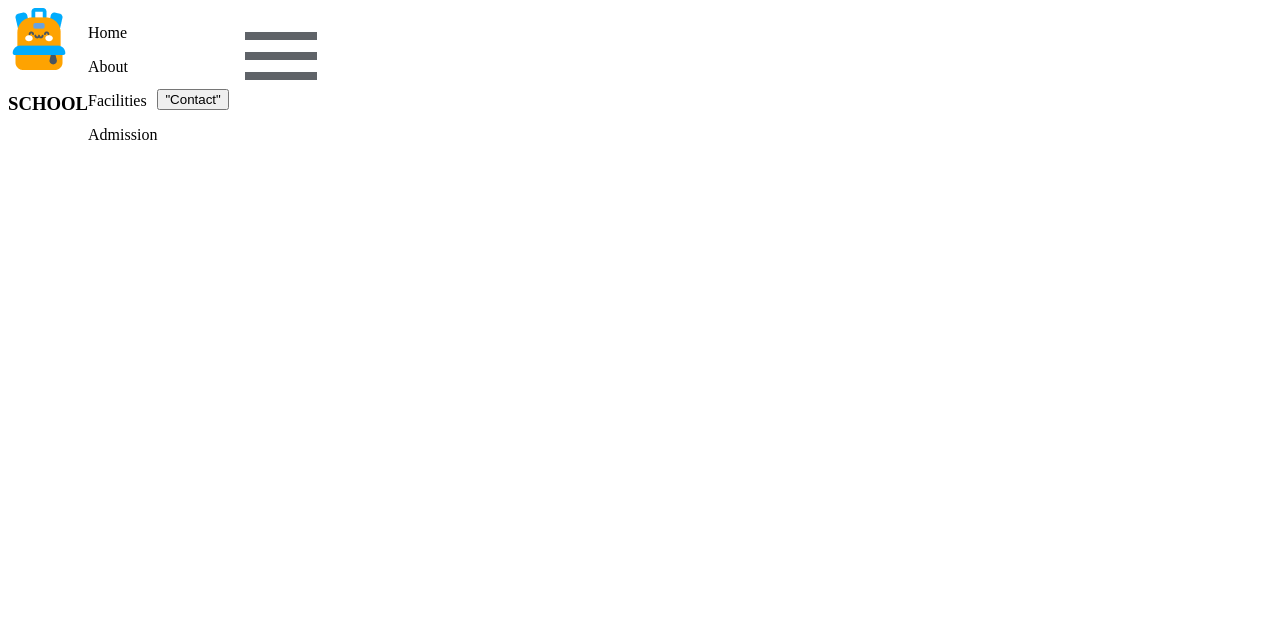
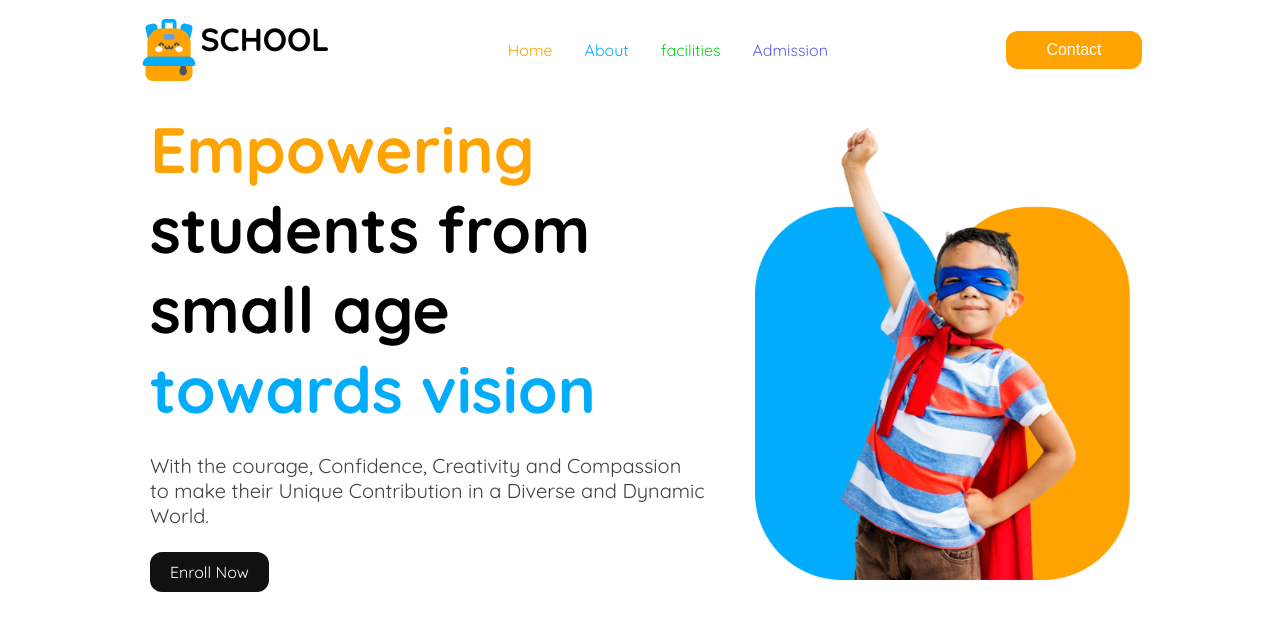
Before and after one commit to jamimaafroz/Assignment02, a plain HTML site: page index.html in a window 1280 px wide. Drawn offline with Linux system fonts and the light colour scheme.

Commit message:
responsive

```diff
--- a/index.html
+++ b/index.html
@@ -8,23 +8,37 @@
   </head>
   <body>
     <div class="navbar">
-      <div class="nav-img">
-        <div class="navlogo">
-          <img src="assets/logo.png" alt="" />
-        </div>
-        <div class="navscl">
-          <h3>SCHOOL</h3>
-        </div>
+      <div class="logo">
+        <img src="assets/logo.png" class="navlogo" />
+        <h3 id="school">SCHOOL</h3>
       </div>
-      <div class="navinfo">
-        <p>Home</p>
-        <p>About</p>
-        <p>Facilities</p>
-        <p>Admission</p>
+      <div class="nav-links">
+        <a href="" id="home">Home</a>
+        <a href="" id="about">About</a>
+        <a href="" id="facility">facilities</a>
+        <a href="" id="admission">Admission</a>
       </div>
-      <div class="navcontact">
-        <button>"Contact"</button>
-        <img src="assets/menu-icon.png" class="icon" />
+      <button class="contact-btn">Contact</button>
+      <img src="assets/menu-icon.png" class="navmenu" />
+    </div>
+    <div class="banner">
+      <div class="content">
+        <h3>
+          <span id="empower">Empowering</span> students from small age
+          <span id="vision">towards vision</span>
+        </h3>
+        <p>
+          With the courage, Confidence, Creativity and Compassion to make their
+          Unique Contribution in a Diverse and Dynamic World.
+        </p>
+        <button class="enroll">Enroll Now</button>
+      </div>
+      <div class="banner-img">
+        <img
+          src="assets/hero-kids.png"
+          alt="picture of a child "
+          class="hero-kids"
+        />
       </div>
     </div>
   </body>
--- a/style.css
+++ b/style.css
@@ -1,8 +1,199 @@
+@import url('https://fonts.googleapis.com/css2?family=Fira+Sans:ital,wght@0,100;0,200;0,300;0,400;0,500;0,600;0,700;0,800;0,900;1,100;1,200;1,300;1,400;1,500;1,600;1,700;1,800;1,900&family=Quicksand:wght@300..700&family=Roboto:ital,wght@0,100;0,300;0,400;0,500;0,700;0,900;1,100;1,300;1,400;1,500;1,700;1,900&display=swap');
+
 * {
-    margin: o;
+    margin: 0;
+    padding: 0;
     box-sizing: border-box;
 }
 
 .navbar {
     display: flex;
+    justify-content: space-evenly;
+    align-items: center;
+    max-width: 100%;
+    max-height: 100px;
+    gap: 10px;
+    padding: 20px 0;
+    font-family: "Quicksand", serif;
 }
+
+/* Logo design */
+.logo {
+    display: flex;
+    align-items: center;
+    background-color: #fff;
+    width: auto;
+}
+
+#school {
+    font-size: 32px;
+    text-align: left;
+}
+
+.navmenu {
+    display: none;
+}
+
+/* Navigation links */
+.nav-links {
+    display: flex;
+    justify-content: flex-start;
+    align-items: center;
+    gap: 32px;
+    padding: 30px;
+}
+
+.nav-links a {
+    color: inherit;
+    text-decoration: none;
+    font-size: 16px;
+    /* Added font size for consistency */
+}
+
+#home {
+    color: rgb(254, 163, 1);
+}
+
+#about {
+    color: rgb(1, 172, 253);
+}
+
+#facility {
+    color: rgb(5, 212, 23);
+}
+
+#admission {
+    color: rgb(93, 88, 239);
+}
+
+.nav-links a:hover {
+    text-decoration: underline;
+    /* Added hover effect */
+}
+
+.contact-btn {
+    padding: 10px 40px;
+    border: none;
+    border-radius: 12px;
+    font-size: 16px;
+    color: #fff;
+    background-color: rgb(254, 163, 1);
+}
+
+/* Responsive Design */
+@media screen and (max-width: 576px) {
+
+    .navbar {
+        width: auto;
+        height: 70px;
+    }
+
+    #school {
+        display: none;
+    }
+
+    .nav-links,
+    .contact-btn {
+        display: none;
+        /* Hide links on small screens */
+    }
+
+    .navmenu {
+        display: block;
+        /* Show menu icon on small screens */
+        cursor: pointer;
+    }
+}
+
+/*Banner section */
+.banner {
+    display: flex;
+    flex-direction: row;
+    justify-content: flex-start;
+    align-items: center;
+    gap: 50px;
+    padding: 100px;
+    width: auto;
+    height: 500px;
+    margin: 0px 50px;
+
+}
+
+.content {
+    display: flex;
+    flex-direction: column;
+    justify-content: flex-start;
+    align-items: flex-start;
+    width: 100%;
+    padding: 0px;
+}
+
+h3 {
+    font-family: "Quicksand", serif;
+    align-self: stretch;
+    font-size: 4rem;
+    font-weight: 700;
+}
+
+p {
+    font-family: "Quicksand", serif;
+    align-self: stretch;
+    color: rgb(17, 17, 17, 0.8);
+    font-size: 20px;
+    margin: 24px 0px;
+
+}
+
+#empower {
+    color: rgb(254, 163, 1);
+}
+
+#vision {
+    color: rgb(1, 172, 253);
+}
+
+.enroll {
+    font-family: "Quicksand", serif;
+    border: none;
+    font-size: 16px;
+    color: #fff;
+    background-color: rgb(17, 17, 17);
+    padding: 10px 20px;
+    border-radius: 12px;
+}
+
+/*banner image styling*/
+.banner-img {
+    display: flex;
+    justify-content: center;
+    align-items: center;
+}
+
+.hero-kids {
+    width: auto;
+    height: 460px;
+}
+
+/* banner responsive design*/
+@media screen and (max-width:576px) {
+
+    .banner {
+        width: auto;
+        height: auto;
+        flex-direction: column-reverse;
+        text-align: center;
+        align-items: center;
+        justify-content: center;
+        padding: 0px;
+    }
+
+    .content {
+        width: auto;
+        height: auto;
+        flex-direction: column;
+        text-align: center;
+        justify-content: center;
+        align-items: center;
+        padding: 0px;
+    }
+}
```
